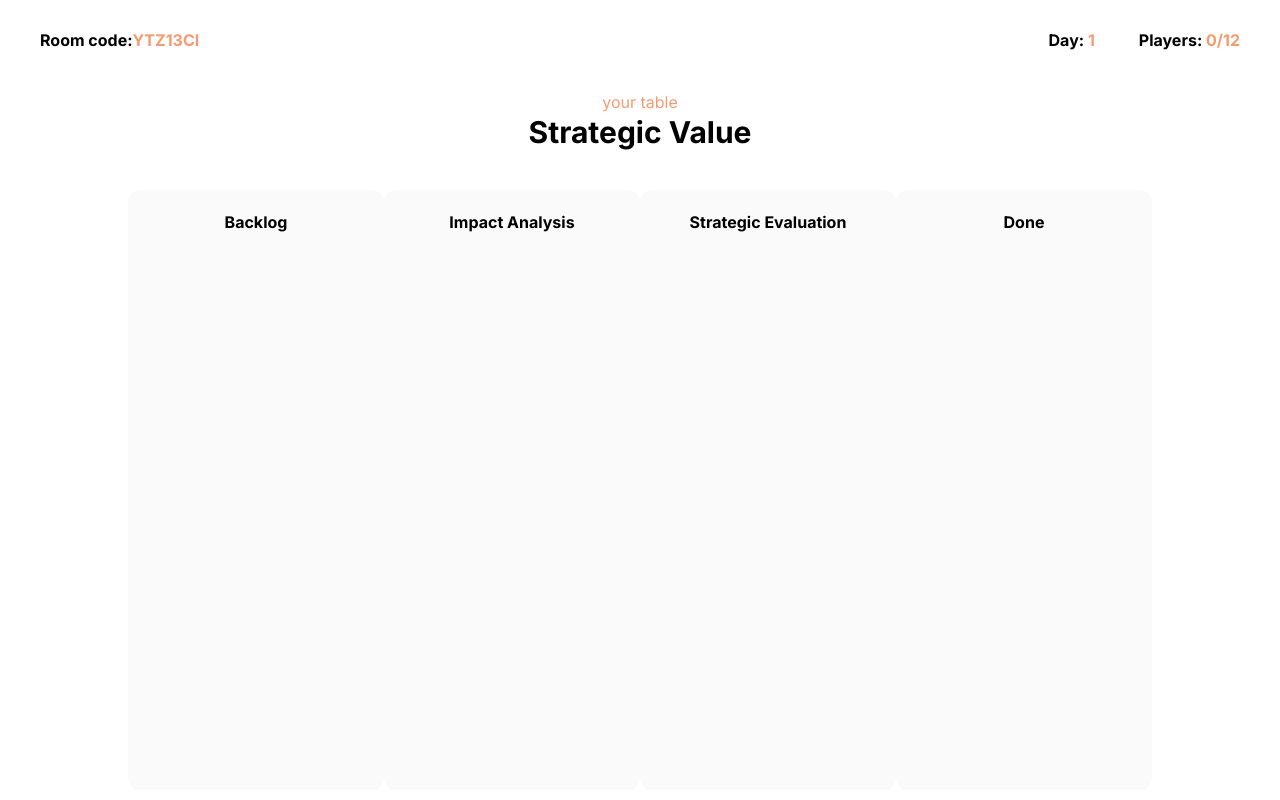
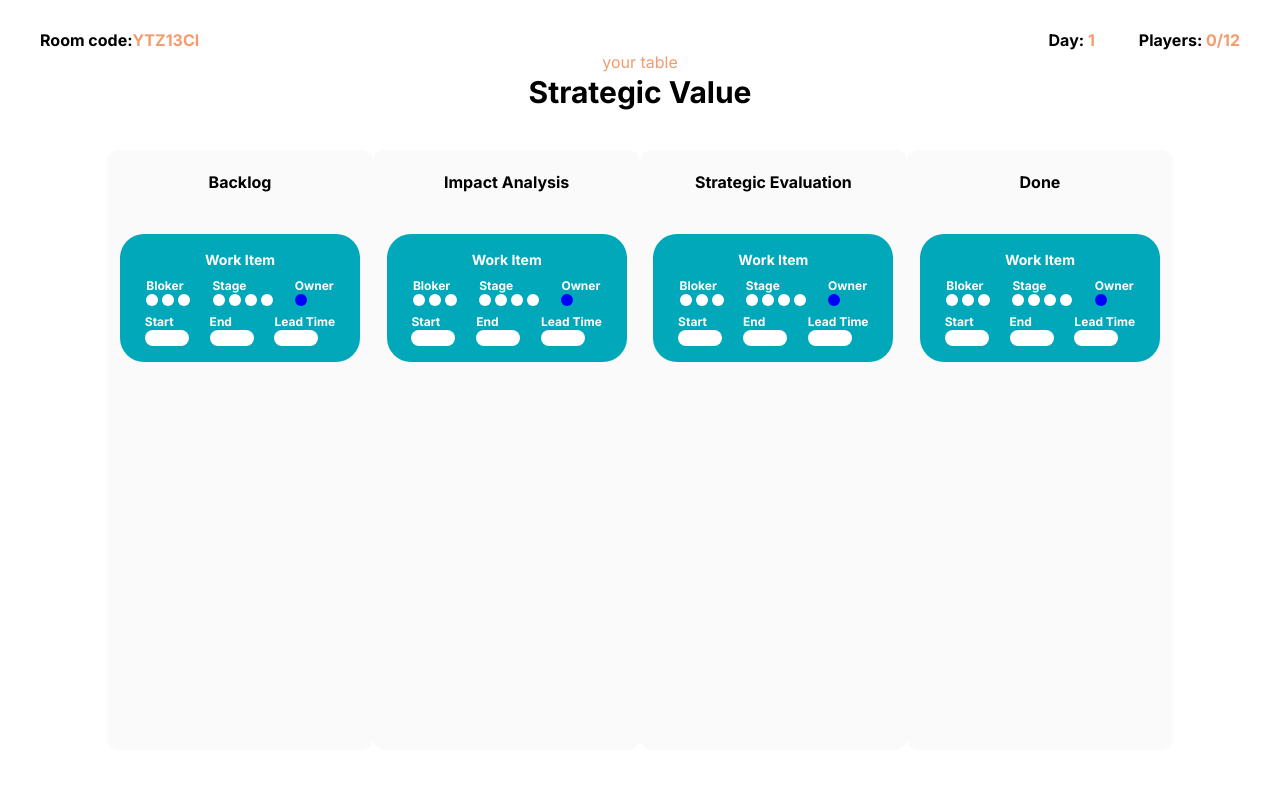
Before and after one commit to MarvelousMarcin/flow-function-kanban, a Next.js app: page /simulation in a window 1280 px wide. Shown: the top 800 px of the page. Built offline with nearby package versions, Linux system fonts and the light colour scheme.

Commit message:
borads fix

```diff
--- a/app/simulation/components/Board/Board.tsx
+++ b/app/simulation/components/Board/Board.tsx
@@ -1,4 +1,5 @@
 import Column from "./Column";
+import WorkItem from "../WorkItem";
 import { tables } from "@/app/consts/tables";
 type BoardType = {
   isYourTable: boolean;
@@ -6,18 +7,18 @@ type BoardType = {
   name: "Development" | "Release" | "Strategic Value" | "Design";
 };
 
-const Board = ({ isYourTable, isFirst = false, name }: BoardType) => {
+const Board = ({ isYourTable, name }: BoardType) => {
   return (
     <main
-      className={`w-screen flex flex-col justify-center items-center ${
-        isFirst ? "h-[90vh]" : "h-screen"
-      }`}
+      className={`w-screen flex flex-col justify-center items-center h-screen`}
     >
       {isYourTable && <p className="text-orang">your table</p>}
       <h1 className="text-3xl font-bold mb-10">{name}</h1>
-      <section className="flex flex-row w-4/5  justify-evenly">
+      <section className="flex flex-row w-5/6  justify-evenly">
         {tables[name].columns.map((column) => (
-          <Column columnName={column} />
+          <Column columnName={column}>
+            <WorkItem owner={{ name: "frank", color: "blue" }} />
+          </Column>
         ))}
       </section>
     </main>
--- a/app/simulation/components/Board/Column.tsx
+++ b/app/simulation/components/Board/Column.tsx
@@ -1,11 +1,13 @@
 type ColumnType = {
   columnName: string;
+  children: React.ReactNode;
 };
 
-const Column = ({ columnName }: ColumnType) => {
+const Column = ({ columnName, children }: ColumnType) => {
   return (
-    <article className="bg-gray h-[75vh] rounded-xl w-64 flex flex-col justify-start items-center pt-5">
-      <h1 className="font-bold text-md">{columnName}</h1>
+    <article className="bg-gray h-[75vh] rounded-xl w-72 flex flex-col justify-start items-center pt-5">
+      <h1 className="font-bold text-md pb-10">{columnName}</h1>
+      {children}
     </article>
   );
 };
--- a/app/simulation/components/Dot.tsx
+++ b/app/simulation/components/Dot.tsx
@@ -6,7 +6,7 @@ const Dot = ({ color }: DotType) => {
   return (
     <section
       style={{ backgroundColor: color }}
-      className="w-4 h-4 rounded-full"
+      className="w-3 h-3 rounded-full"
     ></section>
   );
 };
--- a/app/simulation/components/Header.tsx
+++ b/app/simulation/components/Header.tsx
@@ -1,7 +1,6 @@
 const Header = () => {
   return (
     <>
-      <header className="flex flex-row justify-between h-[10vh] items-center px-10"></header>
       <header className="flex flex-row justify-between h-[10vh] items-center px-10 fixed top-0 left-0 w-screen">
         <div className="font-bold flex justify-center items-center">
           Room code: <span className="text-orang">YTZ13CI</span>
--- a/app/simulation/components/WorkItem.tsx
+++ b/app/simulation/components/WorkItem.tsx
@@ -23,19 +23,19 @@ const WorkItem = ({
   stage,
 }: WorkItemType) => {
   return (
-    <div className="bg-main w-[19rem]  rounded-3xl  text-white flex flex-col py-4 justify-normal items-center p-1 gap-2">
-      <h1 className="font-bold text-md">Work Item</h1>
-      <article className="flex flex-row gap-4">
-        <div className="min-w-[5rem]">
-          <h2 className="font-bold text-sm">Bloker</h2>
+    <div className="bg-main rounded-3xl w-[90%]  text-white flex flex-col py-4 justify-normal items-center p-1 gap-2">
+      <h1 className="font-bold text-sm">Work Item</h1>
+      <article className="flex flex-row justify-evenly w-full">
+        <div>
+          <h2 className="font-bold text-xs">Bloker</h2>
           <section className="flex flex-row gap-1">
             <Dot color={blocker >= 1 ? "#F59B6F" : "white"} />
             <Dot color={blocker >= 2 ? "#F59B6F" : "white"} />
             <Dot color={blocker >= 3 ? "#F59B6F" : "white"} />
           </section>
         </div>
-        <div className="min-w-[5rem]">
-          <h2 className="font-bold text-sm">Stage</h2>
+        <div>
+          <h2 className="font-bold text-xs">Stage</h2>
           <section className="flex flex-row gap-1">
             <Dot color={stage === 1 ? "#F59B6F" : "white"} />
             <Dot color={stage === 2 ? "#F59B6F" : "white"} />
@@ -43,32 +43,29 @@ const WorkItem = ({
             <Dot color={stage === 4 ? "#F59B6F" : "white"} />
           </section>
         </div>
-        <div className="min-w-[5rem]">
-          <h2 className="font-bold text-sm">Owner</h2>
-          <section
-            style={{ backgroundColor: owner.color }}
-            className="w-15 h-4 rounded-full bg-white text-white text-center font-bold flex justify-center items-center text-sm"
-          >
-            {owner.name}
+        <div>
+          <h2 className="font-bold text-xs">Owner</h2>
+          <section className="flex flex-row gap-1">
+            <Dot color={owner.color} />
           </section>
         </div>
       </article>
-      <article className="flex flex-row gap-4">
-        <div className="min-w-[5rem]">
-          <h2 className="font-bold text-sm">Start</h2>
-          <section className="w-15 h-5 rounded-full bg-white text-black text-center font-bold flex justify-center items-center text-sm">
+      <article className="flex flex-row justify-evenly w-full">
+        <div>
+          <h2 className="font-bold text-xs">Start</h2>
+          <section className="w-11 h-4 rounded-full bg-white text-black text-center font-bold flex justify-center items-center text-sm">
             {start}
           </section>
         </div>
-        <div className="min-w-[5rem]">
-          <h2 className="font-bold text-sm">End</h2>
-          <section className="w-15 h-5 rounded-full bg-white text-black text-center font-bold flex justify-center items-center text-sm">
+        <div>
+          <h2 className="font-bold text-xs">End</h2>
+          <section className="w-11 h-4 rounded-full bg-white text-black text-center font-bold flex justify-center items-center text-sm">
             {end}
           </section>
         </div>
-        <div className="min-w-[5rem]">
-          <h2 className="font-bold text-sm">Lead Time</h2>
-          <section className="w-15 h-5 rounded-full bg-white text-black text-center font-bold flex justify-center items-center text-sm">
+        <div>
+          <h2 className="font-bold text-xs">Lead Time</h2>
+          <section className="w-11 h-4 rounded-full bg-white text-black text-center font-bold flex justify-center items-center text-sm">
             {leadTime}
           </section>
         </div>
```
